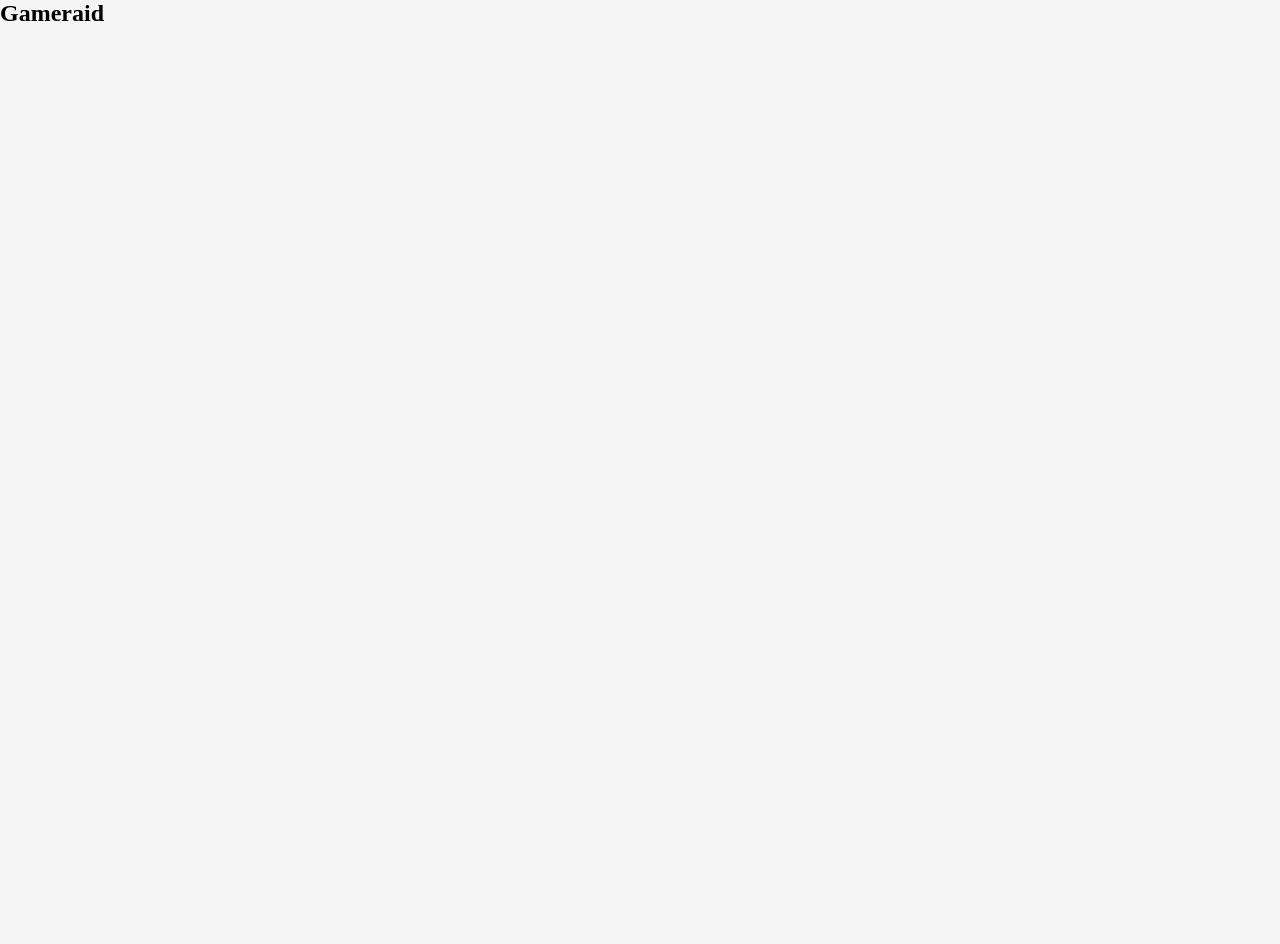
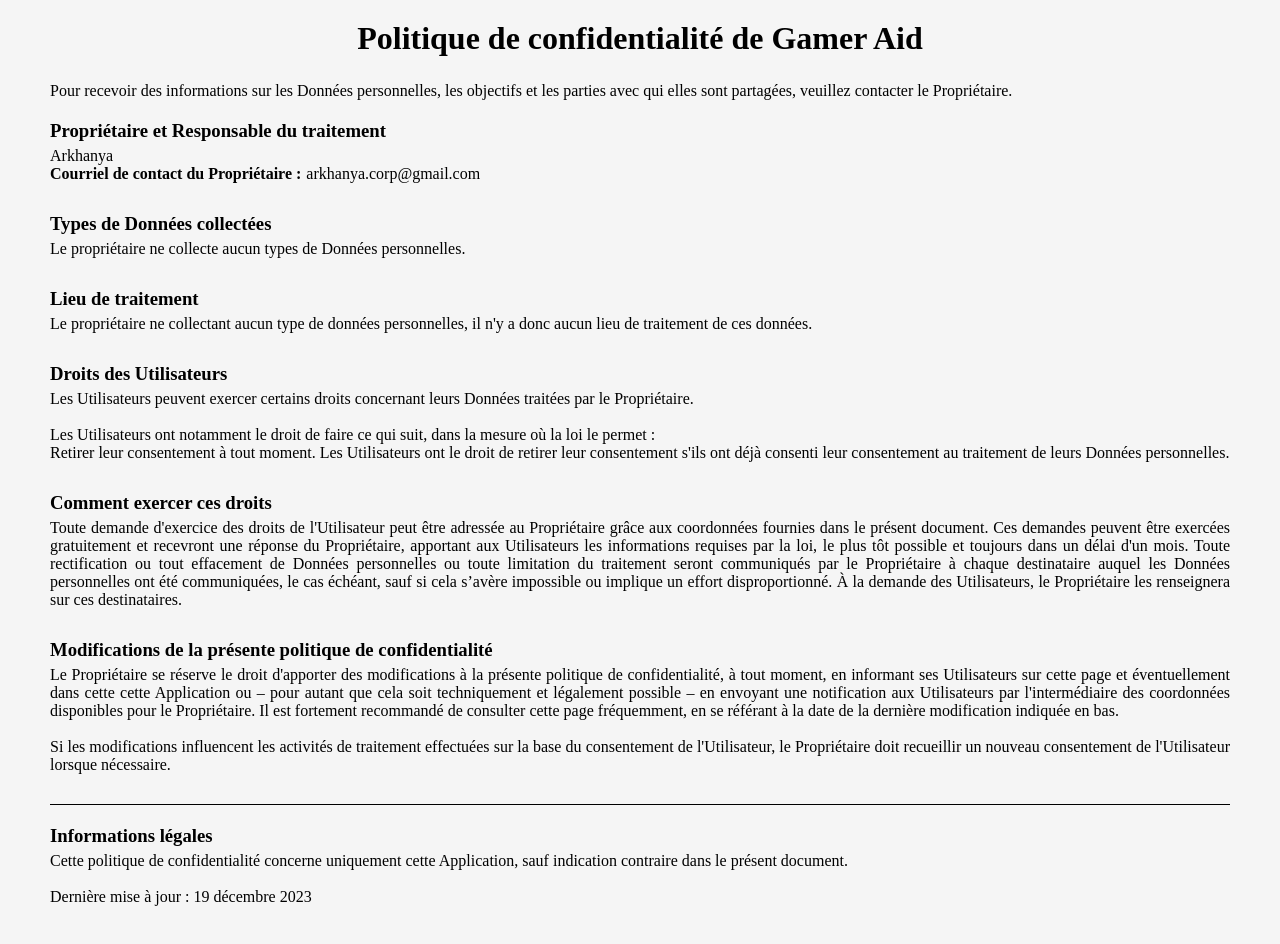
Before and after one commit to AnthonyDWeb/arkhanya.privacy, a React (Create React App) app: page /arkhanya.privacy/gameraid in a window 1280 px wide. Shown: the top 944 px of the page. Before the commit the page ends 800 px from the top, so only its background shows below. Built offline with nearby package versions, Linux system fonts and the light colour scheme.

Commit message:
add style and full information

```diff
--- a/src/App.css
+++ b/src/App.css
@@ -1,12 +1,7 @@
 .app-container {
   display: grid;
   place-items: center;
-  height: 100vh;
-}
-
-.title {
-  font-family: "black ops one";
-  font-size: 5vw;
+  min-height: 50vh;
 }
 
 .app-list {
@@ -14,10 +9,11 @@
   grid-template-columns: auto auto auto;
   gap: 20px;
 
-  &  a {
+  & a {
     font-size: 2vw;
     border-radius: 25px;
     padding: 15px 20px 15px 20px;
+
     &:hover {
       color: cyan;
       background-color: black;
@@ -26,3 +22,14 @@
     }
   }
 }
+.page {
+  padding-bottom: 40px;
+}
+.line {
+  width: 100%;
+  border-bottom: 1px solid black;
+}
+.bold {
+  margin-right: 5px;
+  font-weight: 600;
+}
--- a/src/index.css
+++ b/src/index.css
@@ -4,13 +4,32 @@
   color: black;
   box-sizing: border-box;
   font-family: "Neutron";
-  /* font-family: "black ops one"; */
-  /* font-size: 25px; */
+  text-align: justify;
 }
 body {
+  height: 100vh;
+  padding: 20px 50px;
   background-color: whitesmoke;
 }
+section {
+  margin: 20px 0 30px 0;
+}
+h1 {
+  font-size: 5em;
+  font-family: "black ops one";
+}
+h2 {
+  margin-bottom: 25px;
+  font-size: 2em;
+  font-weight: bolder;
+  text-align: center;
+}
+h3 {
+  margin-bottom: 5px;
+  font-weight: bolder;
+}
+
+
 a {
   font-family: "neutron";
-  /* font-size: 5vw; */
 }
--- a/src/pages/gameraid/index.jsx
+++ b/src/pages/gameraid/index.jsx
@@ -1,10 +1,52 @@
 import React from 'react'
+import "../../App.css";
 
 export function Gameraid() {
 
     return (
-        <div>
-            <h2>Gameraid</h2>
+        <div className='page'>
+            <h2>Politique de confidentialité de Gamer Aid</h2>
+            <p>Pour recevoir des informations sur les Données personnelles, les objectifs et les parties avec qui elles sont partagées, veuillez contacter le Propriétaire.</p>
+            <section>
+                <h3>Propriétaire et Responsable du traitement</h3>
+                <p>Arkhanya</p>
+                <p>
+                    <span className='bold'>Courriel de contact du Propriétaire :</span>
+                    <span>arkhanya.corp@gmail.com</span>
+                </p>
+            </section>
+            <section>
+                <h3>Types de Données collectées</h3>
+                <p>Le propriétaire ne collecte aucun types de Données personnelles.</p>
+            </section>
+            <section>
+                <h3>Lieu de traitement</h3>
+                <p>Le propriétaire ne collectant aucun type de données personnelles, il n'y a donc aucun lieu de traitement de ces données.</p>
+            </section>
+            <section>
+                <h3>Droits des Utilisateurs</h3>
+                <p>Les Utilisateurs peuvent exercer certains droits concernant leurs Données traitées par le Propriétaire.</p>
+                <br />
+                <p>Les Utilisateurs ont notamment le droit de faire ce qui suit, dans la mesure où la loi le permet :</p>
+                <p>Retirer leur consentement à tout moment. Les Utilisateurs ont le droit de retirer leur consentement s'ils ont déjà consenti leur consentement au traitement de leurs Données personnelles.</p>
+            </section>
+            <section>
+                <h3>Comment exercer ces droits</h3>
+                <p>Toute demande d'exercice des droits de l'Utilisateur peut être adressée au Propriétaire grâce aux coordonnées fournies dans le présent document. Ces demandes peuvent être exercées gratuitement et recevront une réponse du Propriétaire, apportant aux Utilisateurs les informations requises par la loi, le plus tôt possible et toujours dans un délai d'un mois. Toute rectification ou tout effacement de Données personnelles ou toute limitation du traitement seront communiqués par le Propriétaire à chaque destinataire auquel les Données personnelles ont été communiquées, le cas échéant, sauf si cela s’avère impossible ou implique un effort disproportionné. À la demande des Utilisateurs, le Propriétaire les renseignera sur ces destinataires.</p>
+            </section>
+            <section>
+                <h3>Modifications de la présente politique de confidentialité</h3>
+                <p>Le Propriétaire se réserve le droit d'apporter des modifications à la présente politique de confidentialité, à tout moment, en informant ses Utilisateurs sur cette page et éventuellement dans cette cette Application ou – pour autant que cela soit techniquement et légalement possible – en envoyant une notification aux Utilisateurs par l'intermédiaire des coordonnées disponibles pour le Propriétaire. Il est fortement recommandé de consulter cette page fréquemment, en se référant à la date de la dernière modification indiquée en bas.</p>
+                <br />
+                <p>Si les modifications influencent les activités de traitement effectuées sur la base du consentement de l'Utilisateur, le Propriétaire doit recueillir un nouveau consentement de l'Utilisateur lorsque nécessaire.</p>
+            </section>
+            <div className='line' />
+            <section>
+                <h3>Informations légales</h3>
+                <p>Cette politique de confidentialité concerne uniquement cette Application, sauf indication contraire dans le présent document.</p>
+                <br />
+                <p>Dernière mise à jour : 19 décembre 2023</p>
+            </section>
         </div>
     )
 }
--- a/src/pages/index.jsx
+++ b/src/pages/index.jsx
@@ -4,7 +4,7 @@
 export function Homepage() {
     return (
         <div className='app-container'>
-            <h1 className='title'>Arkhanya Privacy</h1>
+            <h1>Arkhanya Privacy</h1>
             <div className="app-list">
                 <a href='gameraid'>Gamer Aid</a>
             </div>
```
